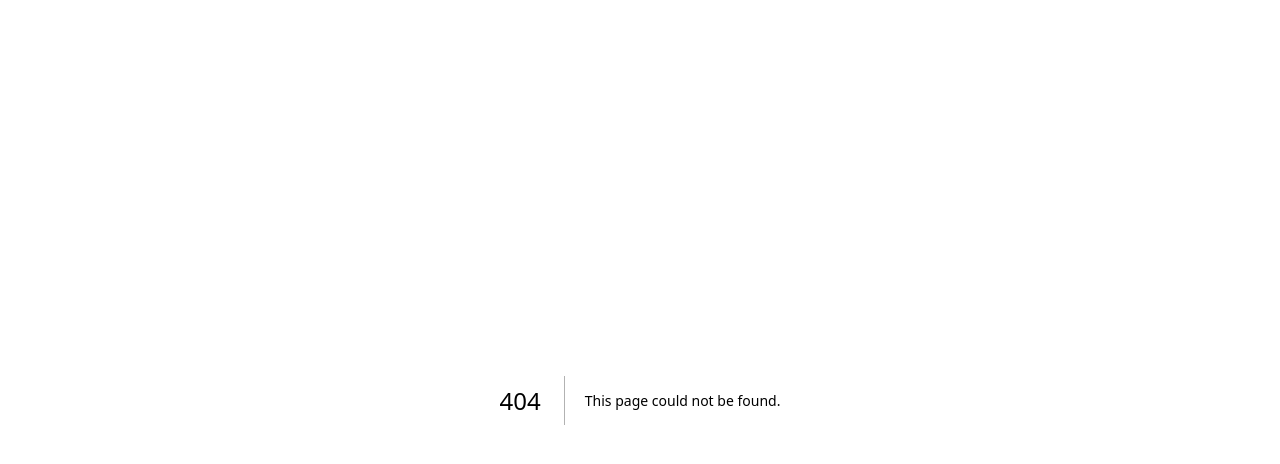
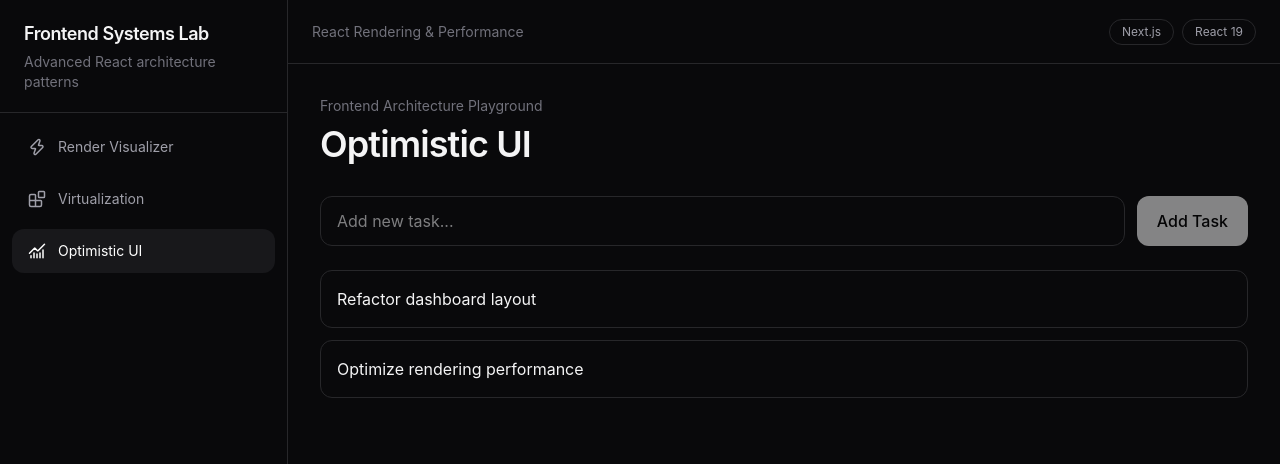
Before and after one commit to maxiprys/frontend-systems-lab, a Next.js app: page /optimistic-ui in a window 1280 px wide. Before the commit this address had no page. Shown: the top 464 px of the page. Built offline with nearby package versions, Linux system fonts and the light colour scheme.

Commit message:
feat: add optimistic ui and server state playground

```diff
--- /dev/null
+++ b/app/(playground)/optimistic-ui/page.tsx
@@ -0,0 +1,17 @@
+import { OptimisticUiDemo } from '@/features/optimistic-ui/optimistic-ui-demo'
+
+export default function OptimisticUiPage() {
+  return (
+    <>
+      <div>
+        <p className="mb-2 text-sm text-zinc-500">
+          Frontend Architecture Playground
+        </p>
+
+        <h1 className="text-4xl font-semibold tracking-tight">Optimistic UI</h1>
+      </div>
+
+      <OptimisticUiDemo />
+    </>
+  )
+}
--- a/app/layout.tsx
+++ b/app/layout.tsx
@@ -1,6 +1,8 @@
 import type { Metadata } from 'next'
 
 import './globals.css'
+
+import { ReactQueryProvider } from '@/lib/react-query'
 
 export const metadata: Metadata = {
   title: 'Frontend Systems Lab',
@@ -14,7 +16,9 @@ export default function RootLayout({
 }>) {
   return (
     <html lang="en">
-      <body>{children}</body>
+      <body>
+        <ReactQueryProvider>{children}</ReactQueryProvider>
+      </body>
     </html>
   )
 }
--- a/components/layout/sidebar.tsx
+++ b/components/layout/sidebar.tsx
@@ -3,7 +3,7 @@
 import Link from 'next/link'
 import { usePathname } from 'next/navigation'
 
-import { Blocks, Zap } from 'lucide-react'
+import { Blocks, ChartNoAxesCombined, Zap } from 'lucide-react'
 
 const items = [
   {
@@ -15,6 +15,11 @@ const items = [
     label: 'Virtualization',
     href: '/virtualization',
     icon: Blocks,
+  },
+  {
+    label: 'Optimistic UI',
+    href: '/optimistic-ui',
+    icon: ChartNoAxesCombined,
   },
 ]
 
--- /dev/null
+++ b/features/optimistic-ui/api/fake-api.ts
@@ -0,0 +1,44 @@
+export type Task = {
+  id: number
+  title: string
+}
+
+let tasks: Task[] = [
+  {
+    id: 1,
+    title: 'Refactor dashboard layout',
+  },
+  {
+    id: 2,
+    title: 'Optimize rendering performance',
+  },
+]
+
+function sleep(ms: number) {
+  return new Promise((resolve) => setTimeout(resolve, ms))
+}
+
+export async function getTasks() {
+  await sleep(800)
+
+  return tasks
+}
+
+export async function createTask(title: string) {
+  await sleep(1200)
+
+  const shouldFail = Math.random() > 0.7
+
+  if (shouldFail) {
+    throw new Error('Failed to create task')
+  }
+
+  const task = {
+    id: Date.now(),
+    title,
+  }
+
+  tasks = [...tasks, task]
+
+  return task
+}
--- /dev/null
+++ b/features/optimistic-ui/components/task-card.tsx
@@ -0,0 +1,24 @@
+import type { Task } from '../api/fake-api'
+
+type TaskCardProps = {
+  task: Task
+  optimistic?: boolean
+}
+
+export function TaskCard({ task, optimistic }: TaskCardProps) {
+  return (
+    <div
+      className={`rounded-xl border p-4 transition-all ${
+        optimistic ? 'border-yellow-500 bg-yellow-500/10' : 'border-zinc-800'
+      } `}
+    >
+      <div className="flex items-center justify-between">
+        <p>{task.title}</p>
+
+        {optimistic && (
+          <span className="text-xs text-yellow-400">syncing...</span>
+        )}
+      </div>
+    </div>
+  )
+}
--- /dev/null
+++ b/features/optimistic-ui/optimistic-ui-demo.tsx
@@ -0,0 +1,91 @@
+'use client'
+
+import { useMutation, useQuery, useQueryClient } from '@tanstack/react-query'
+
+import { useState } from 'react'
+
+import { createTask, getTasks, type Task } from './api/fake-api'
+
+import { TaskCard } from './components/task-card'
+
+export function OptimisticUiDemo() {
+  const [title, setTitle] = useState('')
+
+  const queryClient = useQueryClient()
+
+  const { data = [] } = useQuery({
+    queryKey: ['tasks'],
+    queryFn: getTasks,
+  })
+
+  const mutation = useMutation({
+    mutationFn: createTask,
+
+    onMutate: async (newTitle) => {
+      await queryClient.cancelQueries({
+        queryKey: ['tasks'],
+      })
+
+      const previousTasks = queryClient.getQueryData<Task[]>(['tasks']) || []
+
+      const optimisticTask: Task = {
+        id: Date.now(),
+        title: newTitle,
+      }
+
+      queryClient.setQueryData<Task[]>(['tasks'], (old = []) => [
+        ...old,
+        optimisticTask,
+      ])
+
+      setTitle('')
+
+      return {
+        previousTasks,
+      }
+    },
+
+    onError: (_error, _variables, context) => {
+      queryClient.setQueryData(['tasks'], context?.previousTasks)
+    },
+
+    onSettled: () => {
+      queryClient.invalidateQueries({
+        queryKey: ['tasks'],
+      })
+    },
+  })
+
+  return (
+    <div className="flex flex-col gap-6">
+      <div className="flex gap-3">
+        <input
+          value={title}
+          onChange={(event) => setTitle(event.target.value)}
+          placeholder="Add new task..."
+          className="flex-1 rounded-xl border border-zinc-800 bg-transparent px-4 py-3 outline-none"
+        />
+
+        <button
+          onClick={() => mutation.mutate(title)}
+          disabled={!title}
+          className="rounded-xl bg-white px-5 py-3 font-medium text-black disabled:opacity-50"
+        >
+          Add Task
+        </button>
+      </div>
+
+      <div className="space-y-3">
+        {data.map((task) => (
+          <TaskCard key={task.id} task={task} />
+        ))}
+      </div>
+
+      {mutation.isError && (
+        <div className="rounded-xl border border-red-500 bg-red-500/10 p-4 text-sm text-red-400">
+          Server rejected optimistic update. Rolling back UI state.
+        </div>
+      )}
+    </div>
+  )
+}
--- /dev/null
+++ b/lib/react-query.tsx
@@ -0,0 +1,27 @@
+'use client'
+
+import { QueryClient, QueryClientProvider } from '@tanstack/react-query'
+
+import { useState } from 'react'
+
+export function ReactQueryProvider({
+  children,
+}: Readonly<{
+  children: React.ReactNode
+}>) {
+  const [queryClient] = useState(
+    () =>
+      new QueryClient({
+        defaultOptions: {
+          queries: {
+            staleTime: 1000 * 30,
+            refetchOnWindowFocus: false,
+          },
+        },
+      }),
+  )
+
+  return (
+    <QueryClientProvider client={queryClient}>{children}</QueryClientProvider>
+  )
+}
```
